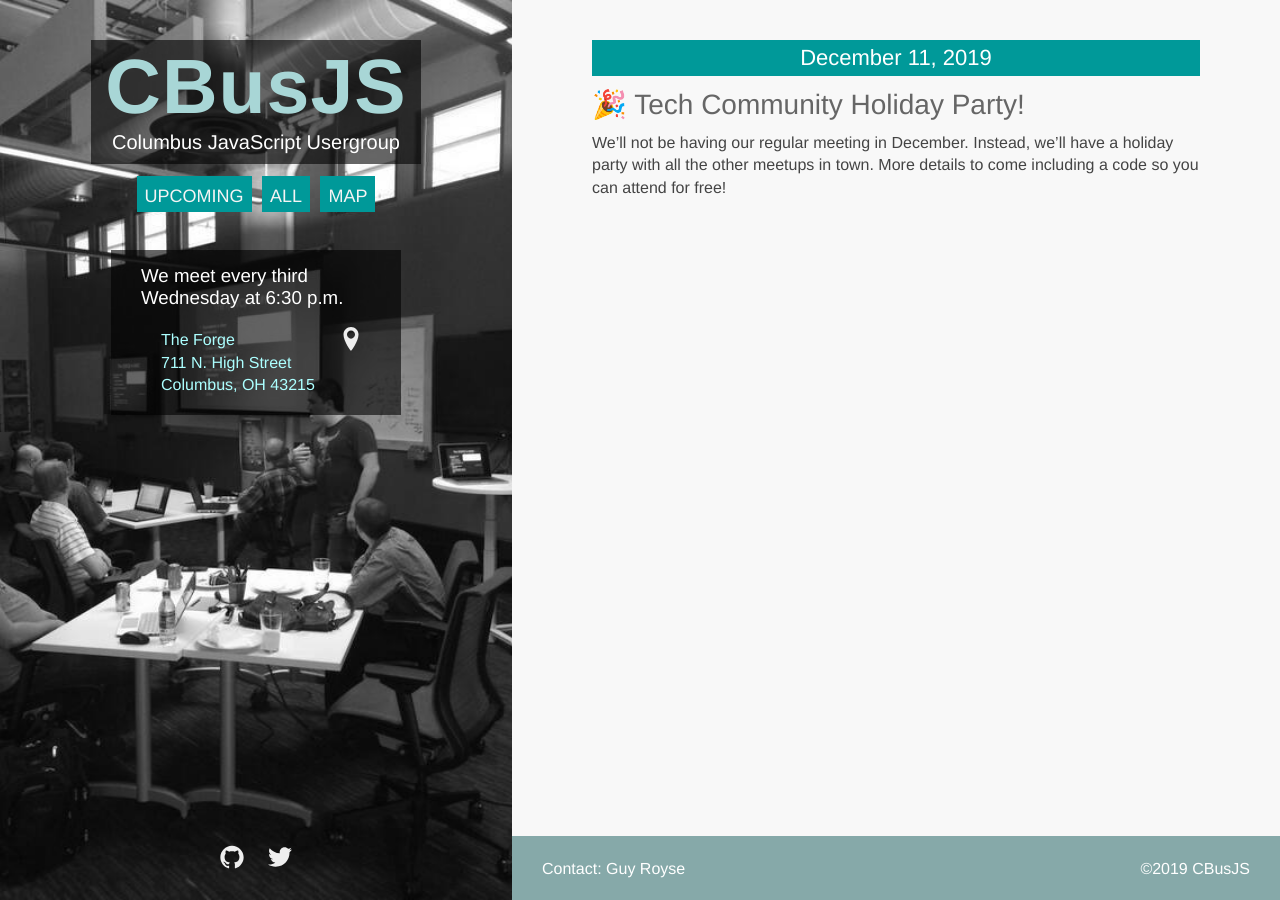
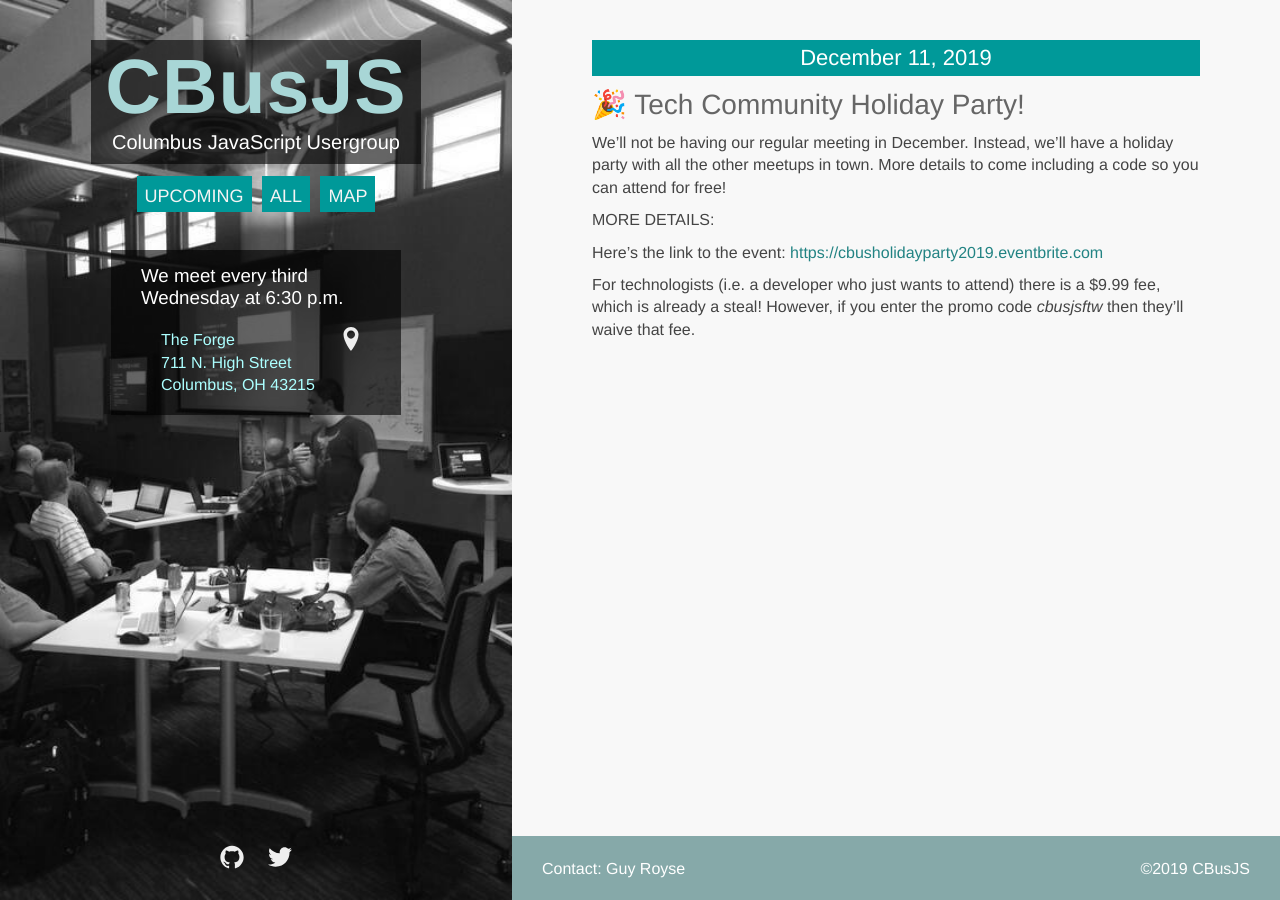
Before and after one commit to columbusjs/columbusjs.github.io, a Jekyll site: the page built from _posts/2019-12-11-holiday-party.markdown, in a window 1280 px wide. Built offline with Jekyll 4.4.1, drawn with Linux system fonts in a browser that asks for light colours.

Commit message:
added details for the tech holiday party

```diff
--- a/_posts/2019-12-11-holiday-party.markdown
+++ b/_posts/2019-12-11-holiday-party.markdown
@@ -5,3 +5,9 @@
 ---
 
 We'll not be having our regular meeting in December. Instead, we'll have a holiday party with all the other meetups in town. More details to come including a code so you can attend for free!
+
+MORE DETAILS:
+
+Here's the link to the event: [https://cbusholidayparty2019.eventbrite.com](https://cbusholidayparty2019.eventbrite.com)
+
+For technologists (i.e. a developer who just wants to attend) there is a $9.99 fee, which is already a steal! However, if you enter the promo code _cbusjsftw_ then they'll waive that fee.
```
